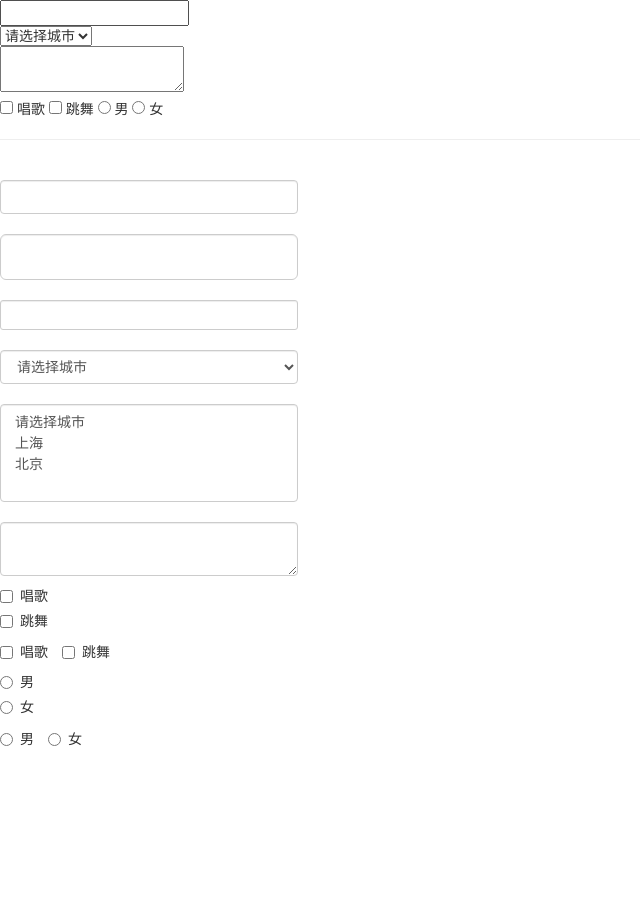
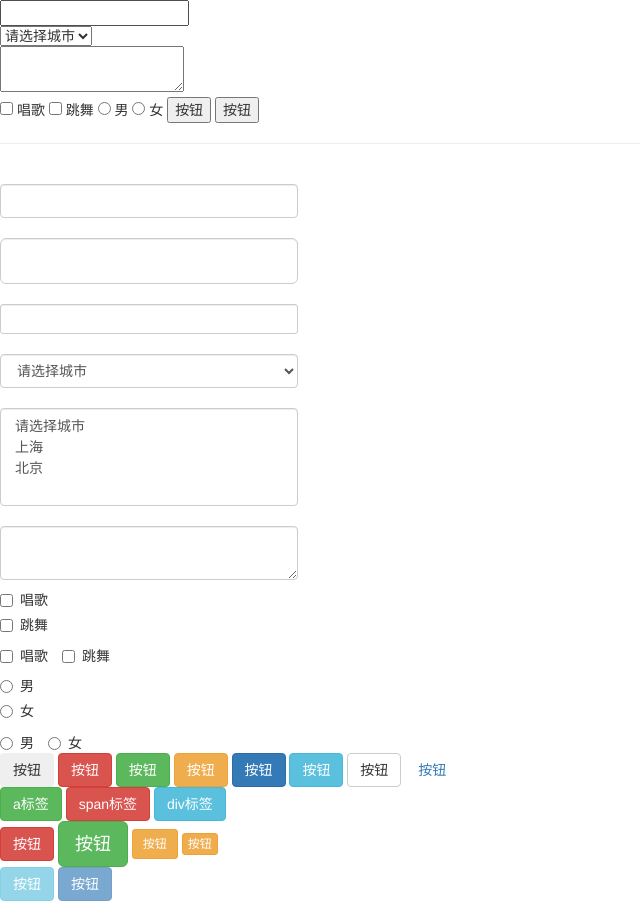
Before and after one commit to Cloutar/BootStrap_FirstLearning, a plain HTML site: page 10 11 12-表单.html in a window 1280 px wide. Shown: the whole page, without its empty margins (0-640 px from the left). Before the commit the page ends 800 px from the top, so only its background shows below. Drawn offline with Linux system fonts and the light colour scheme.

Commit message:
学习12

```diff
--- a/10-表单.html
+++ b/10 11 12-表单.html
@@ -28,6 +28,21 @@
 				垂直显示 .radio
 				水平显示 .radio-inline
 
+			6. 按钮
+				(1). 使用按钮
+					基础样式: .btn
+					附加样式: btn-primary btn-info btn-success btn-warning
+						btn-danger btn-link btn-default
+				(2). 多标签使用
+					其他标签可以通过添加按钮样式设置成按钮效果(a标签 , span标签等)
+				(3). 按钮大小
+					大按钮 .btn-lg
+					正常按钮 .btn-sm
+					小按钮 .btn-xs
+				(4). 按钮禁用
+					a. 通过disabled属性(真正的禁用元素)
+					b. 通过disabled样式(样式上禁用)
+
 		 -->
 
 		 <input type="text" /> <br />
@@ -41,6 +56,8 @@
 		 <input type="checkbox" name="hobby" /> 跳舞
 		 <input type="radio" name="sex" /> 男
 		 <input type="radio" name="sex" /> 女
+		<button>按钮</button>
+		<input type="button" value="按钮" />
 
 
 		 <hr ><br />
@@ -133,5 +150,32 @@
 		 </div>
 
 
+		<!-- 按钮 -->
+		<button class="btn">按钮</button>
+		<button class="btn btn-danger">按钮</button>
+		<button class="btn btn-success">按钮</button>
+		<button class="btn btn-warning">按钮</button>
+		<button class="btn btn-primary">按钮</button>
+		<button class="btn btn-info">按钮</button>
+		<button class="btn btn-default">按钮</button>
+		<button class="btn btn-link">按钮</button>
+		<br>
+		<!-- 通过按钮样式设置其他元素为按钮效果 -->
+		<a href="#" class="btn btn-success">a标签</a>
+		<span class="btn btn-danger">span标签</span>
+		<div class="btn btn-info">div标签</div>
+		<br>
+		<!-- 设置按钮大小 -->
+		<button class="btn btn-danger">按钮</button>
+		<button class="btn btn-success btn-lg">按钮</button>
+		<button class="btn btn-warning btn-sm">按钮</button>
+		<button class="btn btn-warning btn-xs">按钮</button>
+		<br>
+		<!-- 按钮禁用 -->
+		<!-- 在标签中添加disable属性 -->
+		<button class="btn btn-info" onclick="alert('Hello');" disabled="disabled">按钮</button>
+		<!-- 在元素标签中添加类名disabled -->
+		<button class="btn btn-primary disabled" onclick="alert('Hello');">按钮</button>
+
 	</body>
 </html>
```
Also changed, not shown: 1 other file.
